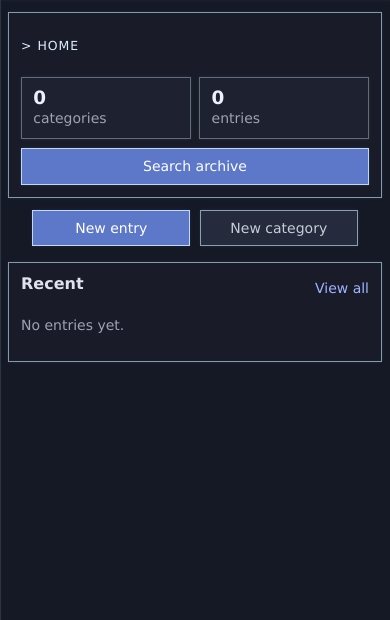
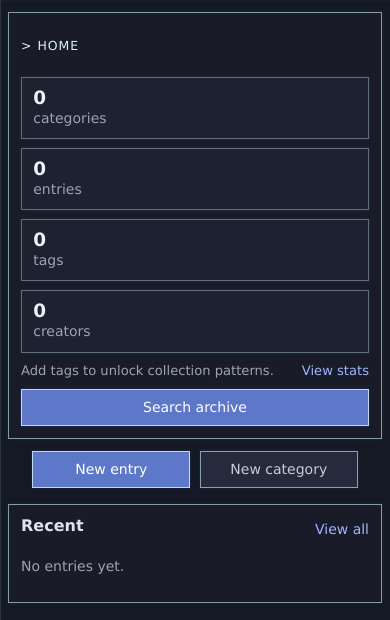
Before and after one commit to DrewRichard7/Records, a FastAPI app: page / in a window 390 px wide. Shown: the part 58-678 px from the top of the page. Run offline with FastAPI, Linux system fonts and the light colour scheme; some libraries are stand-ins or nearby versions.

Commit message:
Add collection stats page

```diff
--- a/src/records/main.py
+++ b/src/records/main.py
@@ -367,16 +367,42 @@ def reset_password(
 @app.get("/", response_class=HTMLResponse)
 def home(request: Request, session: SessionDep):
     categories_with_counts = repo.list_categories_with_counts(session)
+    stats = repo.collection_stats(session)
     return templates.TemplateResponse(
         request,
         "home.html",
         {
             "db_path": DB_PATH,
             "categories": categories_with_counts,
-            "category_count": len(categories_with_counts),
-            "entry_count": repo.count_entries(session),
+            "category_count": stats["category_count"],
+            "entry_count": stats["entry_count"],
+            "stats": stats,
             "recent_entries": repo.recent_entries(session),
             "query": "",
+        },
+    )
+
+
+@app.get("/stats", response_class=HTMLResponse)
+def stats(request: Request, session: SessionDep):
+    summary = repo.collection_stats(session)
+    categories = repo.top_categories(session)
+    tags = repo.tag_counts(session, limit=12)
+    creators = repo.top_creators(session)
+    max_category_count = max((count for _, count in categories), default=0)
+    max_tag_count = max((count for _, count in tags), default=0)
+    max_creator_count = max((count for _, count in creators), default=0)
+    return templates.TemplateResponse(
+        request,
+        "stats.html",
+        {
+            "stats": summary,
+            "categories": categories,
+            "tags": tags,
+            "creators": creators,
+            "max_category_count": max_category_count,
+            "max_tag_count": max_tag_count,
+            "max_creator_count": max_creator_count,
         },
     )
 
--- a/src/records/repo.py
+++ b/src/records/repo.py
@@ -63,6 +63,15 @@ def list_categories_with_counts(session: Session, *, search: str = "", sort_by:
 
 def count_entries(session: Session) -> int:
     return session.exec(select(func.count(Entry.id))).one()
+
+
+def count_categories(session: Session) -> int:
+    return session.exec(select(func.count(Category.id))).one()
+
+
+def count_entries_with_documents(session: Session) -> int:
+    statement = select(func.count(Entry.id)).where(Entry.document_filename != "")
+    return session.exec(statement).one()
 
 
 def get_category(session: Session, category_id: int) -> Category | None:
@@ -273,5 +282,56 @@ def distinct_tags(session: Session, category_id: int | None = None) -> list[str]
         tags.update(split_tags(value))
     return sorted(tags, key=str.lower)
 
+
+def top_categories(session: Session, limit: int = 8) -> list[tuple[Category, int]]:
+    statement = (
+        select(Category, func.count(Entry.id).label("entry_count"))
+        .outerjoin(Entry)
+        .group_by(Category.id)
+        .order_by(func.count(Entry.id).desc(), Category.name)
+        .limit(limit)
+    )
+    return [(category, count) for category, count in session.exec(statement).all()]
+
+
+def top_creators(session: Session, limit: int = 8) -> list[tuple[str, int]]:
+    statement = (
+        select(Entry.creator, func.count(Entry.id).label("entry_count"))
+        .where(Entry.creator != "")
+        .group_by(Entry.creator)
+        .order_by(func.count(Entry.id).desc(), Entry.creator)
+        .limit(limit)
+    )
+    return [(creator, count) for creator, count in session.exec(statement).all()]
+
+
+def tag_counts(session: Session, limit: int | None = None) -> list[tuple[str, int]]:
+    counts: dict[str, tuple[str, int]] = {}
+    for value in session.exec(select(Entry.tags).where(Entry.tags != "")):
+        for tag in split_tags(value):
+            key = tag.lower()
+            label, count = counts.get(key, (tag, 0))
+            counts[key] = (label, count + 1)
+    ranked = sorted(counts.values(), key=lambda item: (-item[1], item[0].lower()))
+    return ranked[:limit] if limit else ranked
+
+
+def collection_stats(session: Session) -> dict[str, int | str]:
+    entry_count = count_entries(session)
+    category_count = count_categories(session)
+    tags = tag_counts(session)
+    creator_count = len(distinct_creators(session))
+    file_count = count_entries_with_documents(session)
+    top_tag = tags[0][0] if tags else ""
+    return {
+        "category_count": category_count,
+        "entry_count": entry_count,
+        "tag_count": len(tags),
+        "creator_count": creator_count,
+        "file_count": file_count,
+        "top_tag": top_tag,
+    }
+
+
 def format_datetime(value: datetime) -> str:
     return value.strftime("%Y-%m-%d")
--- a/src/records/static/css/records.css
+++ b/src/records/static/css/records.css
@@ -1214,7 +1214,7 @@ h2 { font-size: 1rem; color: var(--heading); }
 
 .overview-stats {
   display: grid;
-  grid-template-columns: repeat(2, minmax(0, 1fr));
+  grid-template-columns: repeat(4, minmax(0, 1fr));
   gap: .55rem;
 }
 
@@ -1233,6 +1233,16 @@ h2 { font-size: 1rem; color: var(--heading); }
   color: var(--strong-text);
   font-size: 1.15rem;
   line-height: 1.1;
+}
+
+.home-stat-note {
+  display: flex;
+  flex-wrap: wrap;
+  gap: .45rem .85rem;
+  align-items: center;
+  justify-content: space-between;
+  margin: 0;
+  font-size: .82rem;
 }
 
 .search-launch {
@@ -1537,6 +1661,11 @@ textarea { resize: vertical; }
   .home-actions {
     grid-template-columns: repeat(2, minmax(112px, 170px));
     justify-content: center;
+  }
+  .overview-stats,
+  .stats-summary,
+  .stats-grid {
+    grid-template-columns: 1fr 1fr;
   }
   .category-toolbar { grid-template-columns: 1fr; }
   .segmented span { min-height: 38px; }
@@ -1565,6 +1694,19 @@ textarea { resize: vertical; }
   .search-modal { padding: 0 .5rem; }
   .search-modal-panel { margin-top: 4.25rem; }
   .search-picker { left: .75rem; right: .75rem; top: calc(100% - .75rem); }
+  .overview-stats,
+  .stats-summary,
+  .stats-grid {
+    grid-template-columns: 1fr;
+  }
+  .stat-row {
+    grid-template-columns: minmax(0, 1fr) minmax(2.5rem, auto);
+    gap: .35rem .65rem;
+  }
+  .stat-bar {
+    grid-column: 1 / -1;
+    grid-row: 2;
+  }
   .home-actions { grid-template-columns: repeat(2, minmax(112px, 158px)); }
   .category-row-main { grid-template-columns: 1fr; align-items: start; }
   .navlinks { gap: .55rem .75rem; }
--- a/src/records/templates/base.html
+++ b/src/records/templates/base.html
@@ -43,6 +43,7 @@
     <div class="command-menu-grid">
       <a class="button secondary" href="/">Home</a>
       <a class="button secondary" href="/categories">Categories</a>
+      <a class="button secondary" href="/stats">Stats</a>
       <a class="button secondary" href="/search" data-open-search>Search</a>
       <div class="theme-menu-group">
         <p class="caption">Mode</p>
--- a/src/records/templates/home.html
+++ b/src/records/templates/home.html
@@ -6,7 +6,17 @@
   <div class="overview-stats">
     <span><strong>{{ category_count }}</strong> categories</span>
     <span><strong>{{ entry_count }}</strong> entries</span>
+    <span><strong>{{ stats.tag_count }}</strong> tags</span>
+    <span><strong>{{ stats.creator_count }}</strong> creators</span>
   </div>
+  <p class="muted home-stat-note">
+    {% if stats.top_tag %}
+      Most-used tag: <a href="/search?tag={{ stats.top_tag|urlencode }}">{{ stats.top_tag }}</a>
+    {% else %}
+      Add tags to unlock collection patterns.
+    {% endif %}
+    <a href="/stats">View stats</a>
+  </p>
   <button class="button search-launch" type="button" data-open-search>Search archive</button>
 </section>
 
```
Also changed, not shown: other parts of src/records/static/css/records.css (+114 -0 lines), src/records/templates/stats.html (added, +110 -0 lines).
